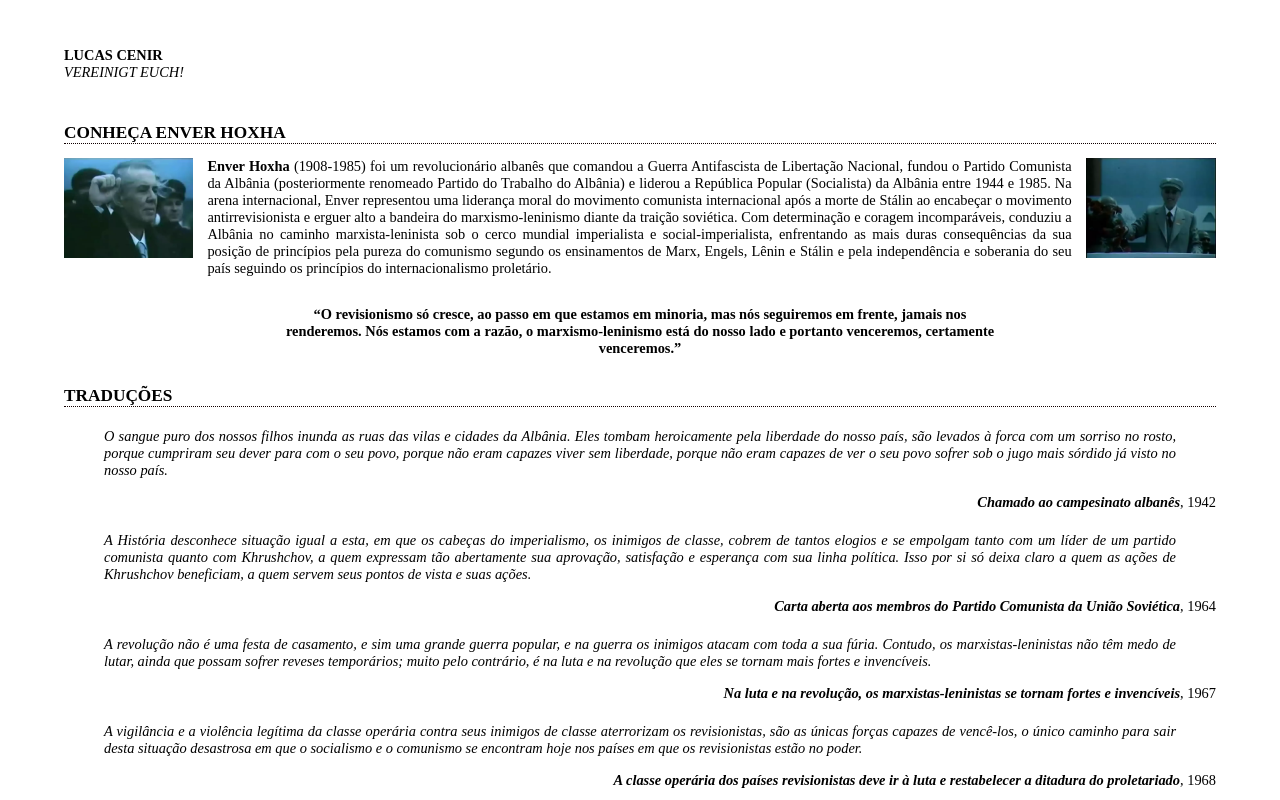
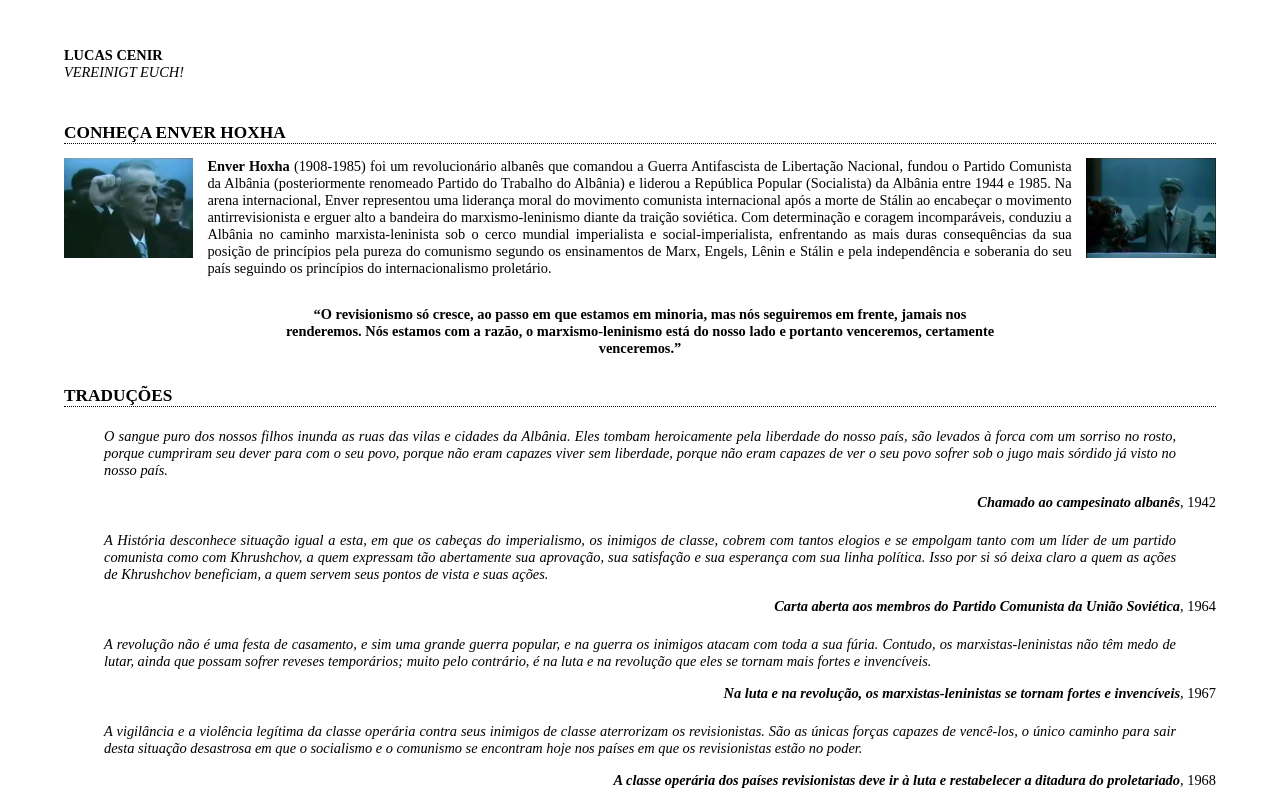
Before and after one commit to lucascenir/lucascenir.github.io, a plain HTML site: page index.html in a window 1280 px wide. Shown: the top 800 px of the page. Drawn offline with Linux system fonts and the light colour scheme.

Commit message:
Update index.html

```diff
--- a/index.html
+++ b/index.html
@@ -29,7 +29,7 @@ O sangue puro dos nossos filhos inunda as ruas das vilas e cidades da Albânia.
 <p class="dir"><cite><a href="https://www.marxists.org/portugues/hoxha/1942/07/40.htm">Chamado ao campesinato albanês</a></cite>, 1942</p>
 
 <blockquote>
-A História desconhece situação igual a esta, em que os cabeças do imperialismo, os inimigos de classe, cobrem de tantos elogios e se empolgam tanto com um líder de um partido comunista quanto com Khrushchov, a quem expressam tão abertamente sua aprovação, satisfação e esperança com sua linha política. Isso por si só deixa claro a quem as ações de Khrushchov beneficiam, a quem servem seus pontos de vista e suas ações.
+A História desconhece situação igual a esta, em que os cabeças do imperialismo, os inimigos de classe, cobrem com tantos elogios e se empolgam tanto com um líder de um partido comunista como com Khrushchov, a quem expressam tão abertamente sua aprovação, sua satisfação e sua esperança com sua linha política. Isso por si só deixa claro a quem as ações de Khrushchov beneficiam, a quem servem seus pontos de vista e suas ações.
 </blockquote>
 <p class="dir"><cite><a href="https://www.marxists.org/portugues/hoxha/1964/10/05.htm">Carta aberta aos membros do Partido Comunista da União Soviética</a></cite>, 1964</p>
 
@@ -39,7 +39,7 @@ A revolução não é uma festa de casamento, e sim uma grande guerra popular, e
 <p class="dir"><cite><a href="https://www.marxists.org/portugues/hoxha/1967/08/18.htm">Na luta e na revolução, os marxistas-leninistas se tornam fortes e invencíveis</a></cite>, 1967</p>
 
 <blockquote>
-A vigilância e a violência legítima da classe operária contra seus inimigos de classe aterrorizam os revisionistas, são as únicas forças capazes de vencê-los, o único caminho para sair desta situação desastrosa em que o socialismo e o comunismo se encontram hoje nos países em que os revisionistas estão no poder.
+A vigilância e a violência legítima da classe operária contra seus inimigos de classe aterrorizam os revisionistas. São as únicas forças capazes de vencê-los, o único caminho para sair desta situação desastrosa em que o socialismo e o comunismo se encontram hoje nos países em que os revisionistas estão no poder.
 </blockquote>
 <p class="dir"><cite><a href="https://www.marxists.org/portugues/hoxha/1968/03/24.htm">A classe operária dos países revisionistas deve ir à luta e restabelecer a ditadura do proletariado</a></cite>, 1968</p>
 
```
